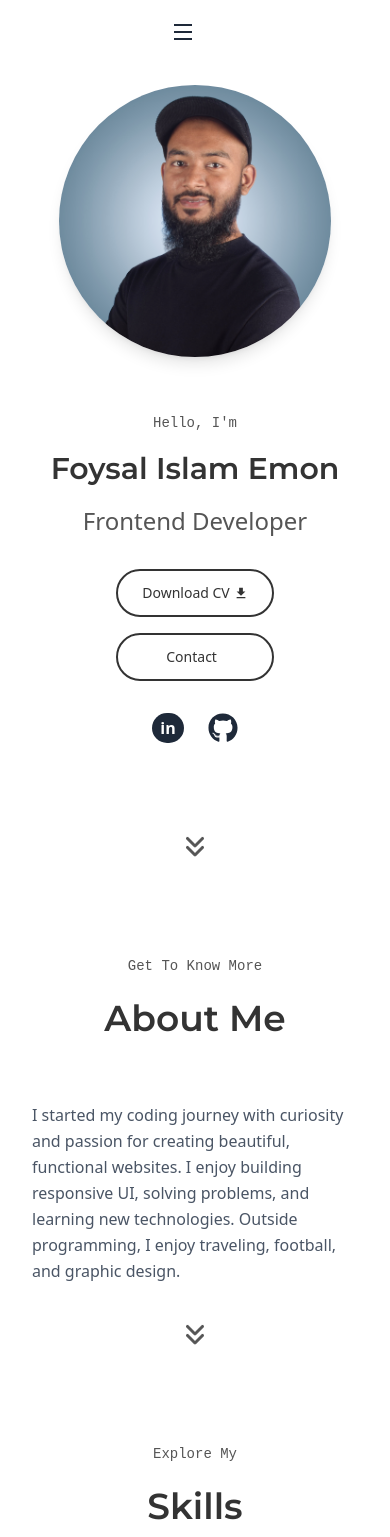
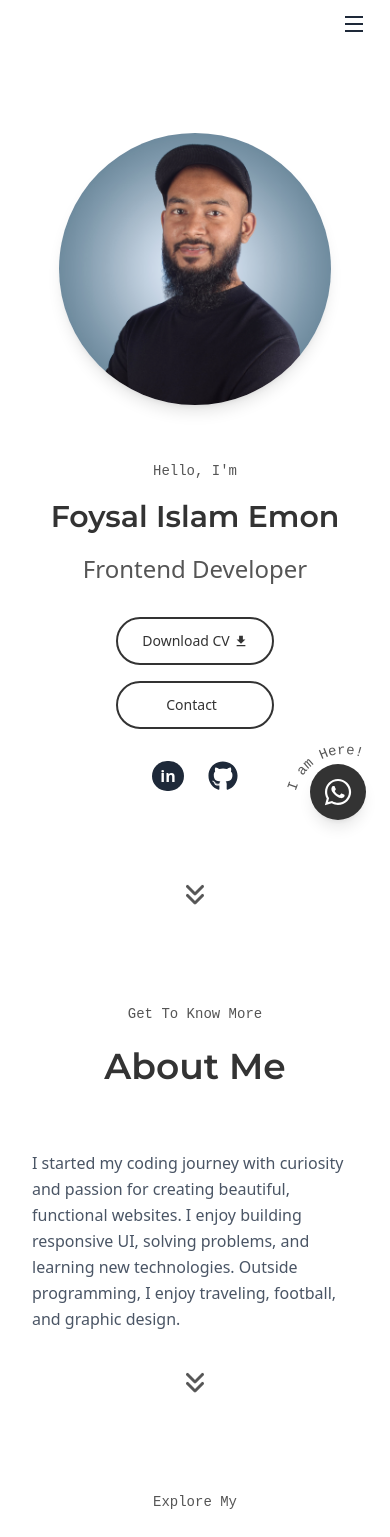
Before and after one commit to emonsimply/Portfolio, a React (Vite) app: page / in a window 390 px wide. Shown: the top 1537 px of the page. Built offline with nearby package versions, Linux system fonts and the light colour scheme.

Commit message:
WhatsApp button added

```diff
--- a/src/components/Navbar/Navbar.jsx
+++ b/src/components/Navbar/Navbar.jsx
@@ -19,10 +19,10 @@ const Navbar = () => {
 
   return (
     <nav
-      className={`fixed top-2 left-1/2 -translate-x-1/2 z-50 transition-all duration-300
+      className={`md:fixed md:top-2 md:left-1/2 md:-translate-x-1/2 z-50 transition-all duration-300
       ${
         scrolled
-          ? "bg-black/10 px-3 py-2 rounded-full backdrop-blur-xl"
+          ? "bg-black/5 px-3 py-2 rounded-full backdrop-blur-xl"
           : "bg-white/30 backdrop-blur-lg px-6 py-6 rounded-full"
       }`}
     >
--- /dev/null
+++ b/src/components/shared/WhatsAppButton.jsx
@@ -0,0 +1,45 @@
+import { FaWhatsapp } from "react-icons/fa";
+
+const WhatsAppButton = () => {
+  const phoneNumber = "8801631439816";
+  const message = "Hello! I want to connect with you.";
+
+  const whatsappLink = `https://wa.me/${phoneNumber}?text=${encodeURIComponent(
+    message
+  )}`;
+
+  return (
+    <a
+      href={whatsappLink}
+      target="_blank"
+      rel="noopener noreferrer"
+      className="fixed bottom-6 right-6 z-50 bg-primary hover:bg-green-500 text-white w-14 h-14 rounded-full flex items-center justify-center shadow-lg transition-all duration-300"
+      aria-label="Chat on WhatsApp"
+    >
+      <FaWhatsapp className="text-3xl" />
+
+
+      {/* Curved text */}
+      <svg
+        width="140"
+        height="140"
+        viewBox="0 0 140 140"
+        className="absolute -top-10 -left-9 "
+      >
+        <defs>
+          <path
+            id="curve"
+            d="M 20,80 A 50,50 0 0,1 120,80"
+          />
+        </defs>
+        <text fill="#555555" fontSize="14" fontWeight="600" className="font-one">
+          <textPath href="#curve" startOffset="35%" textAnchor="middle">
+            I am Here!
+          </textPath>
+        </text>
+      </svg>
+    </a>
+  );
+};
+
+export default WhatsAppButton;
--- a/src/index.css
+++ b/src/index.css
@@ -29,3 +29,14 @@
   background-color: #A8A29E;
 
 }
+
+
+@keyframes rotate {
+  to {
+    transform: rotate(360deg);
+  }
+}
+
+.animate-rotate {
+  animation: rotate 6s linear infinite;
+}
--- a/src/layouts/MainLayout.jsx
+++ b/src/layouts/MainLayout.jsx
@@ -2,10 +2,14 @@ import React from "react";
 import Navbar from "../components/Navbar/Navbar";
 import { Outlet } from "react-router";
 import Footer from "../components/Footer/Footer";
+import WhatsAppButton from "../components/shared/WhatsAppButton";
 
 const MainLayout = () => {
   return (
     <div>
+      <div className="max-w-7xl mx-auto">
+
+      </div><WhatsAppButton />
       <nav className="">
         <Navbar></Navbar>
       </nav>
--- a/src/pages/Home/Contact.jsx
+++ b/src/pages/Home/Contact.jsx
@@ -1,7 +1,7 @@
 import Title from "../../components/shared/Title";
 import Container from "../../components/shared/Container";
 import ContentContainer from "../../components/shared/ContentContainer";
-import { FaEnvelope, FaGithub, FaLinkedinIn } from "react-icons/fa";
+import { FaEnvelope, FaFacebookF, FaGithub, FaLinkedinIn } from "react-icons/fa";
 import { MdHome, MdLocalPhone } from "react-icons/md";
 
 const Contact = () => {
@@ -12,7 +12,7 @@ const Contact = () => {
           <Title subtitle="Get In Touch" title=" Contact me" />
         </div>
 
-        <ContentContainer className="w-fit mx-auto grid grid-cols-3 flex-wrap items-center justify-center gap-6 p-6 font-one">
+        <ContentContainer className="w-fit mx-auto grid grid-cols-1 md:grid-cols-2 lg:grid-cols-3 flex-wrap items-center justify-center gap-6 p-6 font-one">
           {/* Email */}
           <a
             href=""
@@ -66,10 +66,23 @@ const Contact = () => {
             rel="noopener noreferrer"
             className="flex items-center gap-3 font-medium hover:opacity-80 transition"
           >
-            <span className="w-10 h-10 rounded-full bg-black text-white flex items-center justify-center">
-              <FaGithub />
+            <span className="w-10 h-10 rounded-full bg-white text-black flex items-center justify-center">
+              <FaGithub  className="w-10 h-10 text-black "/>
             </span>
             <span>GitHub</span>
+          </a>
+          {/* Facebook */}
+          <a
+            href="https://www.facebook.com/profile.php?id=61586495683512"
+            target="_blank"
+            rel="noopener noreferrer"
+            className="flex items-center gap-3 font-medium hover:opacity-80 transition"
+          >
+            <span className="w-10 h-10 rounded-full bg-black text-white flex items-center justify-center">
+              <FaFacebookF />
+
+            </span>
+            <span>Facebook</span>
           </a>
         </ContentContainer>
       </Container>
--- a/src/pages/Home/Hero.jsx
+++ b/src/pages/Home/Hero.jsx
@@ -1,6 +1,6 @@
 import React from "react";
 import image from "../../assets/01.jpg";
-import { FaLinkedin, FaGithub } from "react-icons/fa";
+import { FaGithub } from "react-icons/fa";
 import { IoMdDownload } from "react-icons/io";
 import ScrollDown from "../../components/shared/ScrollDown";
 
@@ -30,9 +30,18 @@ const Hero = () => {
 
           {/* Buttons */}
           <div className="flex flex-col sm:flex-row justify-center md:justify-start space-y-4 sm:space-y-0 sm:space-x-4 mb-8">
-            <button className="px-6 py-3 text-sm font-medium rounded-full border-2 border-primary text-primary hover:bg-black hover:text-white cursor-pointer flex items-center gap-1 transition duration-300">
-              Download CV <IoMdDownload />
-            </button>
+            <a
+              href="../../../public/Foysal-Islam-Emon_Frontend-Developer_Resume.pdf"
+              download
+              className="inline-block"
+            >
+
+              <button className="px-6 py-3 text-sm font-medium rounded-full border-2 border-primary text-primary hover:bg-black hover:text-white cursor-pointer flex items-center gap-1 transition duration-300">
+                Download CV <IoMdDownload />
+              </button>
+            </a>
+
+            {/* <DownloadButton /> */}
 
             <a
               href="#contact"
@@ -66,7 +75,6 @@ const Hero = () => {
             </a>
           </div>
         </div>
-
       </section>
       <ScrollDown target="about" />
     </div>
```
Also changed, not shown: src/components/shared/DownloadButton.jsx (added), src/components/shared/DownloadCV.jsx (deleted).
